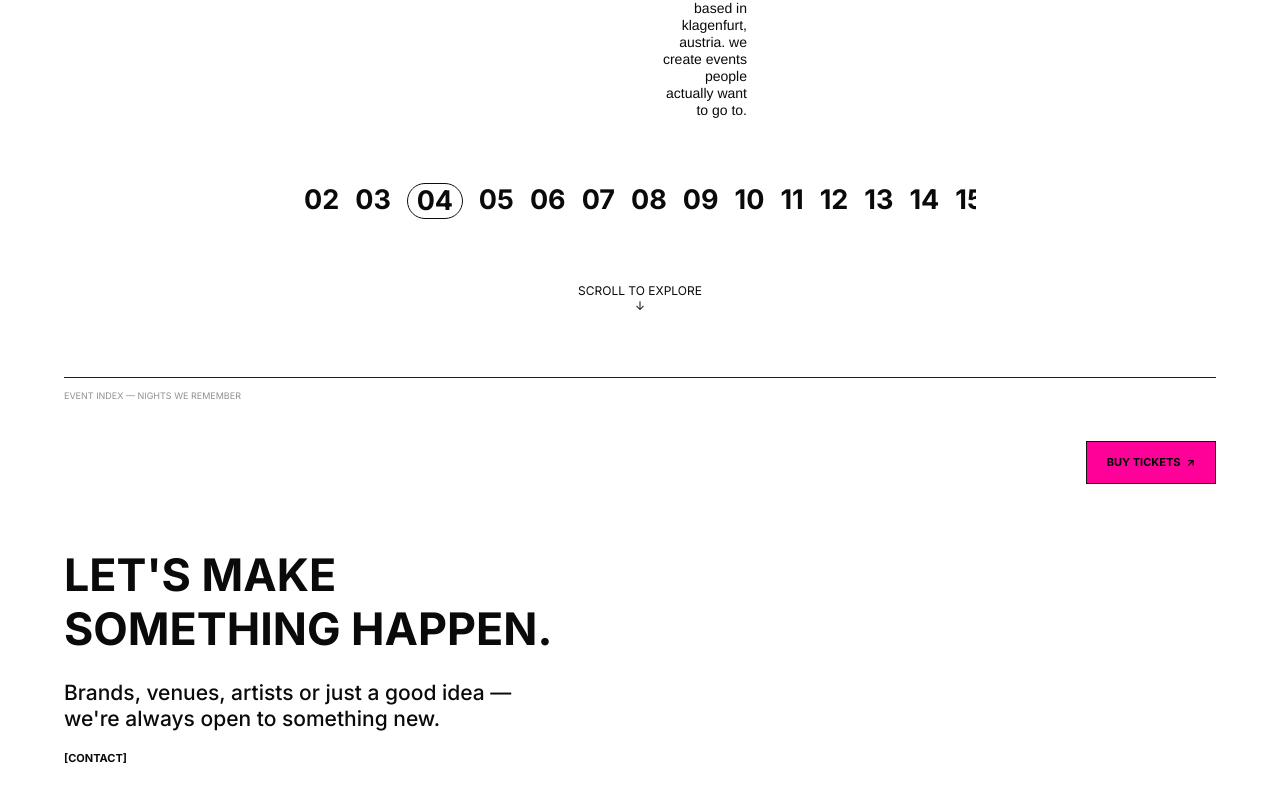
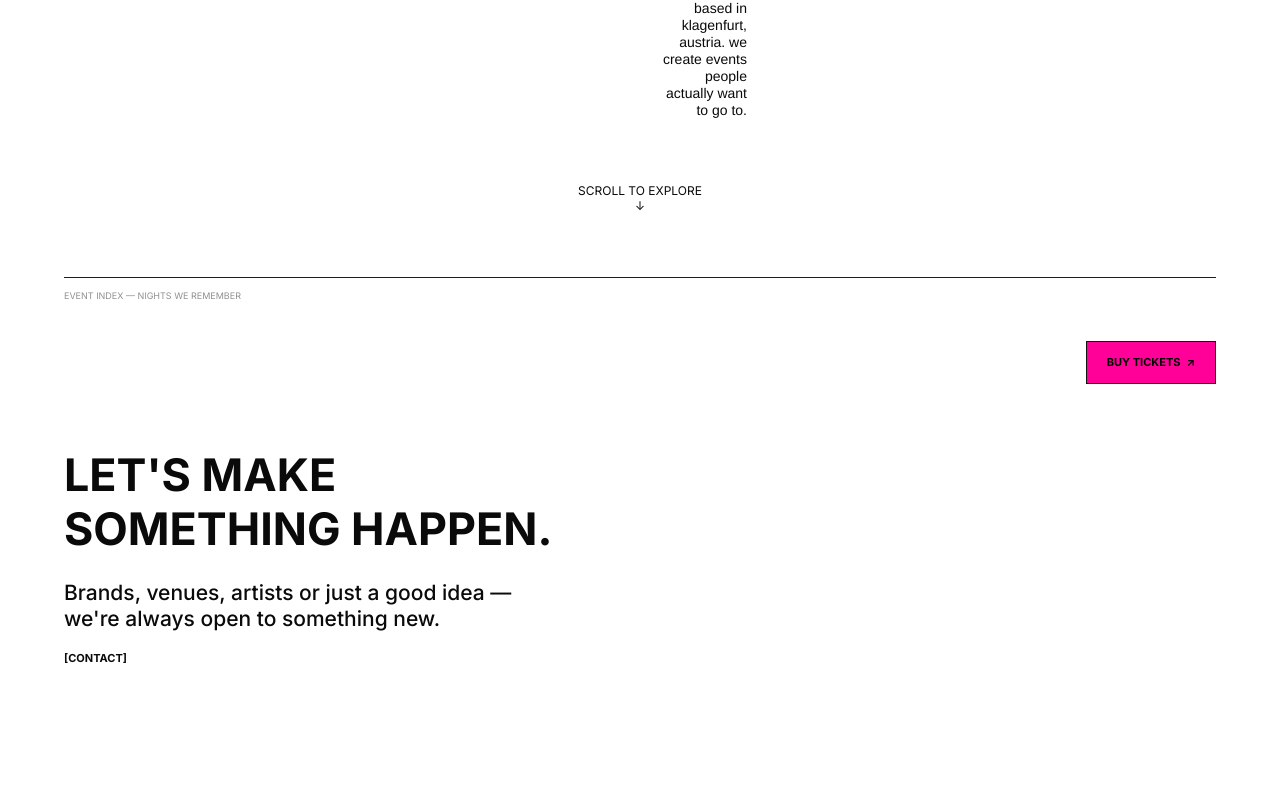
Before and after one commit to RIN001k/funktion, a Next.js app: page / in a window 1280 px wide. Shown: the part 1765-2566 px from the top of the page. Built offline with nearby package versions, Linux system fonts and the light colour scheme.

Commit message:
Add files via upload

```diff
--- a/app/NumberTicker.tsx
+++ b/app/NumberTicker.tsx
@@ -6,8 +6,8 @@ const VERTICAL_NUMBERS = [
   "01", "26", "27",
 ];
 
-// Horizontal ticker (About section): simple ascending sequence, as
-// shown in that section's own mockup.
+// Horizontal ticker (mobile, About section): simple ascending sequence,
+// with each number rotated sideways, as shown in that section's mockup.
 const HORIZONTAL_NUMBERS = [
   "02", "03", "04", "05", "06", "07", "08", "09", "10", "11", "12", "13",
   "14", "15", "16", "17", "18", "19", "20", "21", "22", "23", "24",
@@ -15,14 +15,17 @@ const HORIZONTAL_NUMBERS = [
 
 const CIRCLED = new Set(["21", "04"]);
 
-function NumberItem({ n }: { n: string }) {
+function NumberItem({ n, rotated }: { n: string; rotated?: boolean }) {
+  const circled = CIRCLED.has(n);
   return (
     <span
-      className={
-        CIRCLED.has(n)
-          ? "inline-flex items-center justify-center w-14 h-9 rounded-full border-[1.5px] border-[#0D0D0D] shrink-0"
-          : "shrink-0"
-      }
+      className={`inline-flex items-center justify-center shrink-0 ${
+        rotated ? "rotate-90" : ""
+      } ${
+        circled
+          ? "w-14 h-9 rounded-full border-[1.5px] border-[#0D0D0D]"
+          : ""
+      }`}
     >
       {n}
     </span>
@@ -43,10 +46,10 @@ export default function NumberTicker({
   const track = (
     <>
       {numbers.map((n, i) => (
-        <NumberItem key={`a-${i}`} n={n} />
+        <NumberItem key={`a-${i}`} n={n} rotated={!isVertical} />
       ))}
       {numbers.map((n, i) => (
-        <NumberItem key={`b-${i}`} n={n} />
+        <NumberItem key={`b-${i}`} n={n} rotated={!isVertical} />
       ))}
     </>
   );
@@ -63,7 +66,7 @@ export default function NumberTicker({
 
   return (
     <div className="w-full overflow-hidden select-none">
-      <div className="flex flex-row gap-x-4 font-bold text-[27px] leading-[33px] w-max animate-marquee-x">
+      <div className="flex flex-row items-center gap-x-6 font-bold text-[27px] leading-[33px] w-max animate-marquee-x">
         {track}
       </div>
     </div>
--- a/app/page.tsx
+++ b/app/page.tsx
@@ -192,10 +192,6 @@ export default function HomePage() {
 
           <AboutTextCollage />
 
-          <div className="max-w-2xl mx-auto mt-16">
-            <NumberTicker orientation="horizontal" />
-          </div>
-
           <p className="text-center text-[12px] leading-[15px] mt-16">
             SCROLL TO EXPLORE
             <br />
```
